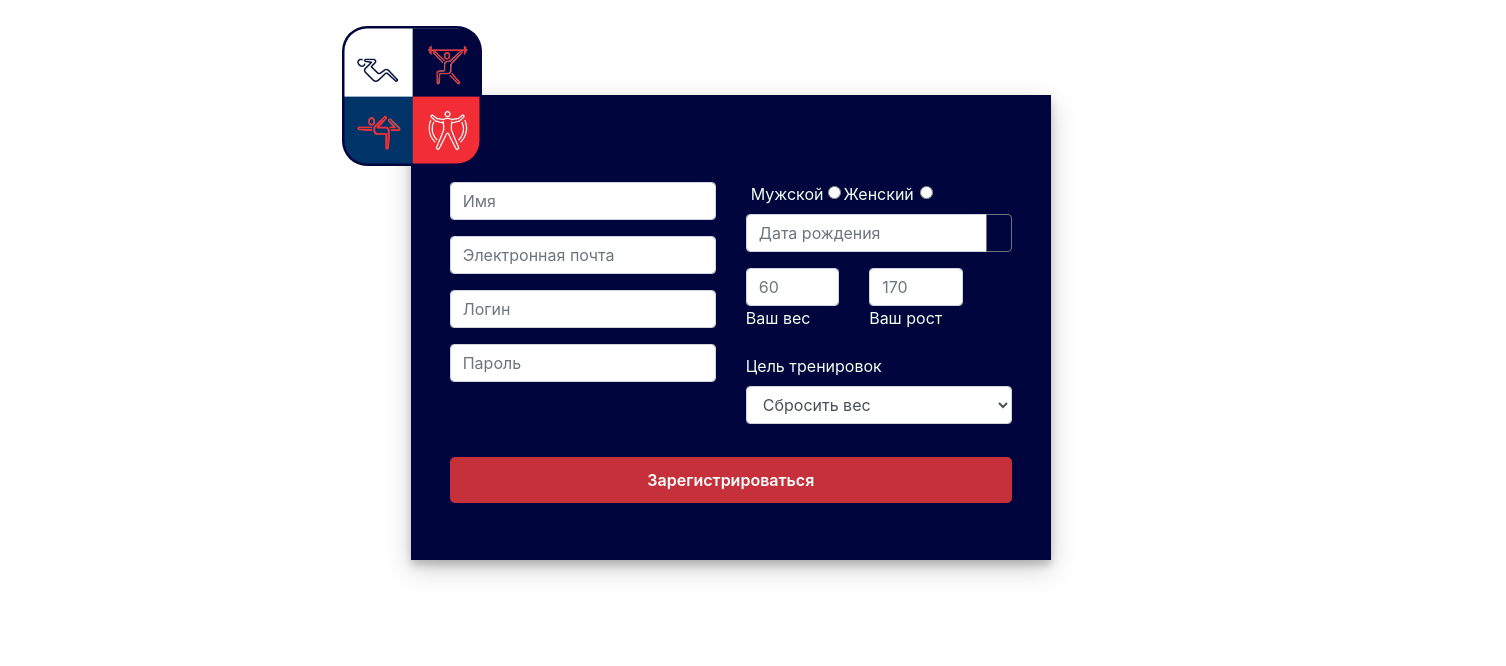
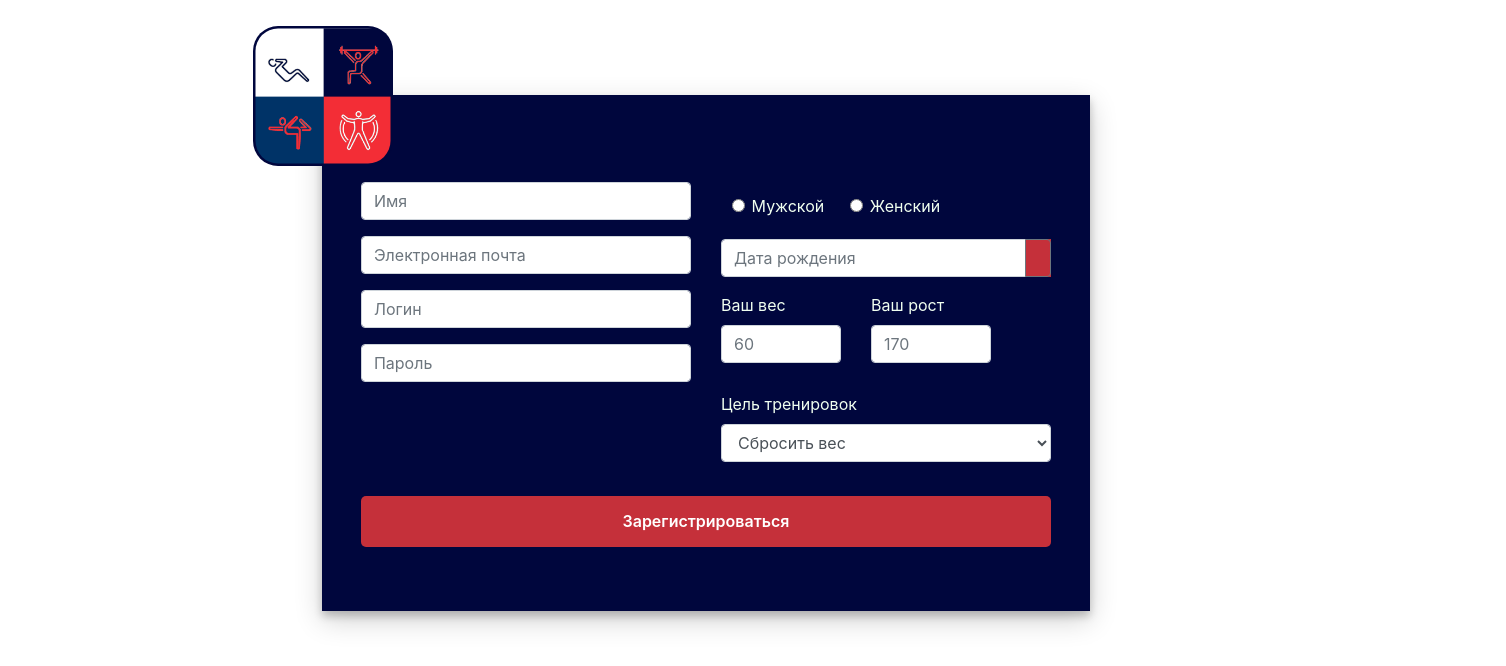
Before and after one commit to bogatovam/netcracker-project, an Angular app in the folder workout-planning-ng-app/: page /auth/signup in a window 1280 px wide. Shown: the top 666 px of the page, 1506 px wide, since content can reach past the window. Built offline with nearby package versions, Linux system fonts and the light colour scheme.

Commit message:
Fix style signup page (need to add row classes)

```diff
--- a/workout-planning-ng-app/src/app/authorization/signup/signup.component.css
+++ b/workout-planning-ng-app/src/app/authorization/signup/signup.component.css
@@ -1,6 +1,5 @@
 .signup-container {
-  margin-left: 28%;
-  margin-right: 28%;
+  margin-left: 20%;
 }
 
 .signup-logo {
@@ -18,7 +17,7 @@
 }
 
 .signup-form {
-  width: 50vw;
+  width: 60vw;
   margin-top: 22%;
   padding: 20% 9% 3%;
   background: #00063d;
@@ -44,10 +43,20 @@
 }
 
 .check-gender{
-  margin-left: 6vw;
-  margin-right: 6vw;
+  margin-left: 2vw;
+  margin-top: 1vw;
+  margin-bottom: 1vw;
 }
 .simple-label{
+  margin-right: 10%;
   color: honeydew;
   text-align: center;
 }
+
+.date-picker-button {
+  background-color: #c5303a;
+}
+.list-field{
+  margin-top: 1vw;
+  margin-bottom: 1vw;
+}
--- a/workout-planning-ng-app/src/app/authorization/signup/signup.component.html
+++ b/workout-planning-ng-app/src/app/authorization/signup/signup.component.html
@@ -50,8 +50,8 @@
             <div class="col-6">
 
               <div class="row">
-                <div class="form-check">
-                  <input class="form-check-input check-gender" type="radio" name="gridRadios" id="genderF"
+                <div class="form-check check-gender">
+                  <input class="form-check-input " type="radio" name="gridRadios" id="genderF"
                          value="option1"
                          [(ngModel)]="form.gender" checked>
                   <label class="simple-label" for="genderF">
@@ -59,8 +59,8 @@
                   </label>
                 </div>
 
-                <div class="form-check">
-                  <input class="form-check-input check-gender" type="radio" name="gridRadios" id="genderM"
+                <div class="form-check check-gender">
+                  <input class="form-check-input " type="radio" name="gridRadios" id="genderM"
                          value="option2"
                          [(ngModel)]="form.gender">
                   <label class="simple-label" for="genderM">
@@ -73,27 +73,27 @@
                 <div class="input-group">
                   <input class="form-control" placeholder="Дата рождения"
                          name="bd" [(ngModel)]="form.date" ngbDatepicker #d="ngbDatepicker">
-                  <div class="input-group-append">
+                  <div class="input-group-append date-picker-button">
                     <button class="btn btn-outline-secondary calendar" (click)="d.toggle()" type="button"></button>
                   </div>
                 </div>
               </div>
 
               <div class="row">
-                <div class="form-group col-5">
-                  <input id="wight" name="wight" class="form-control"
+                <div class="form-group col-5 number-field" >
+                  <label class="simple-label" for="wight">Ваш вес</label>
+                  <input id="wight" name="wight" class="form-control "
                          placeholder="60" type="number" [(ngModel)]="form.wight" #password="ngModel" required/>
-                  <label class="simple-label" for="wight">Ваш вес</label>
                 </div>
-                <div class="form-group col-5">
+                <div class="form-group col-5 number-field">
+                  <label class="simple-label" for="growth">Ваш рост</label>
                   <input id="growth" name="growth" class="form-control"
                          placeholder=170 value="170" type="number" [(ngModel)]="form.growth" #password="ngModel"
                          required/>
-                  <label class="simple-label" for="growth">Ваш рост</label>
                 </div>
               </div>
 
-              <div class="form-group ">
+              <div class="form-group  list-field">
                 <label class="simple-label" for="goal">Цель тренировок</label>
                 <select id="goal" class="form-control">
                   <option>Сбросить вес</option>
--- a/workout-planning-ng-app/src/app/navigation/navigation.component.html
+++ b/workout-planning-ng-app/src/app/navigation/navigation.component.html
@@ -1,4 +1,4 @@
-<nav class="navbar navbar-expand-lg navbar-dark bg-dark">
+<nav class="navbar navbar-expand-lg navbar bg-dark">
   <button class="navbar-toggler" type="button" data-toggle="collapse" data-target="#navbarColor01" aria-controls="navbarColor01" aria-expanded="false" aria-label="Toggle navigation">
     <span class="navbar-toggler-icon"></span>
   </button>
```
